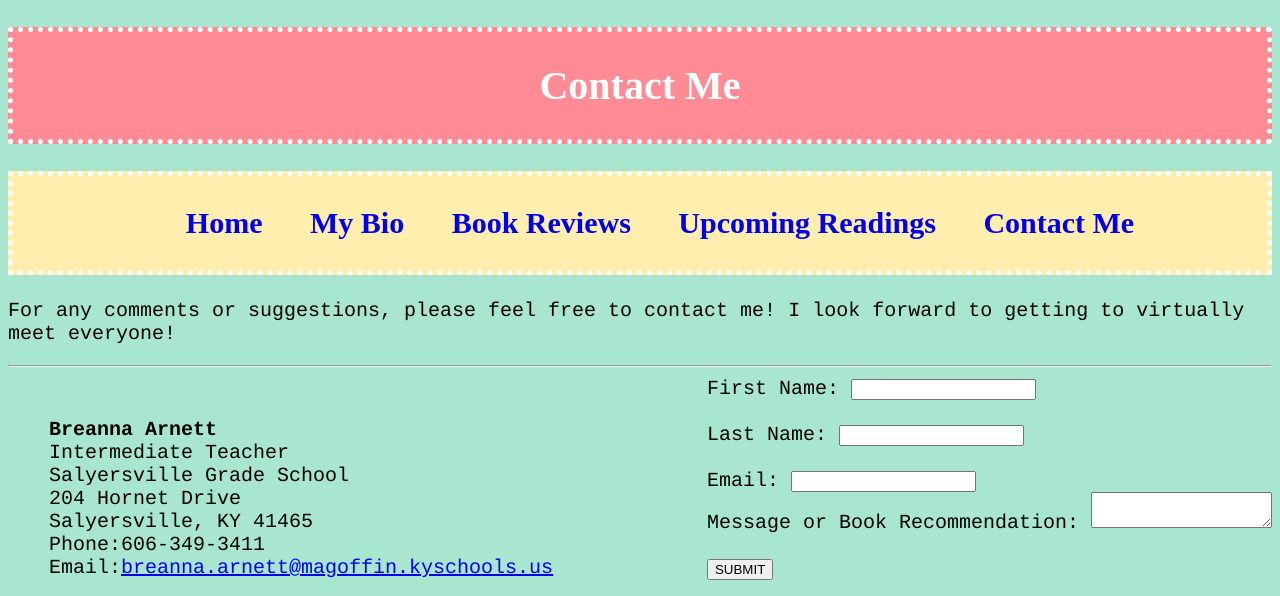
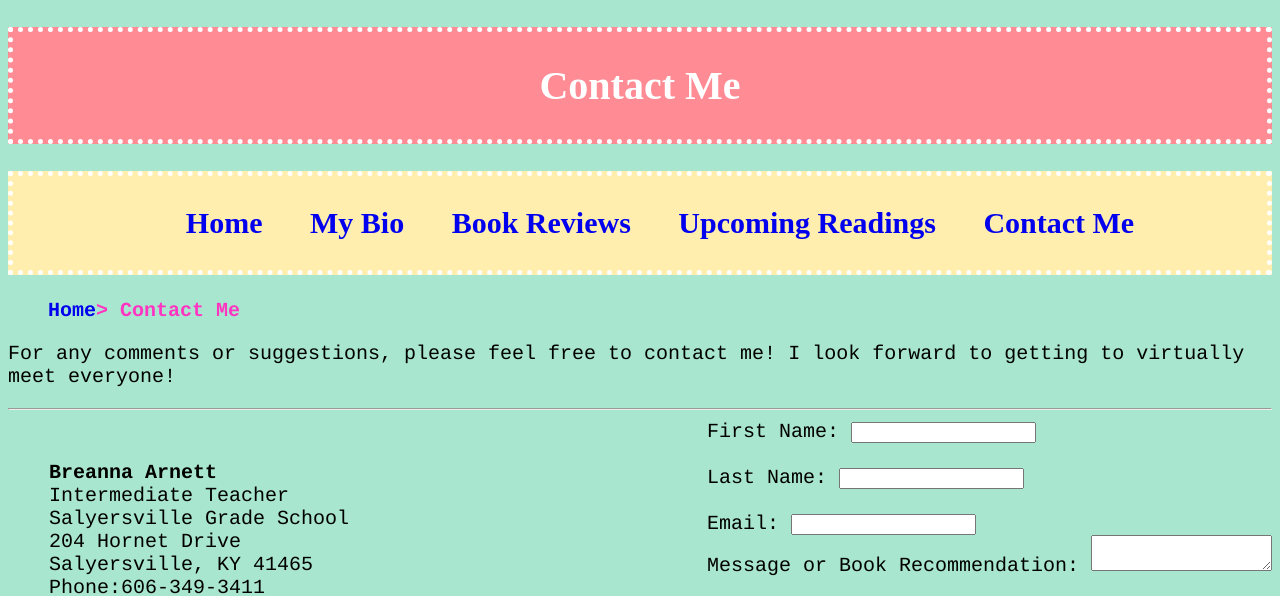
Before and after one commit to bree2182/one-more-page-to-go, a plain HTML site: page contactme.html in a window 1280 px wide. Shown: the top 596 px of the page. Drawn offline with Linux system fonts and the light colour scheme.

Commit message:
Update contactme.html

```diff
--- a/contactme.html
+++ b/contactme.html
@@ -20,6 +20,11 @@
 
 			</nav>
 			</h2>
+
+			<ul class="breadcrumbnav">
+			<li><a href="index.html">Home</a></li>
+			<li>Contact Me</li>
+			</ul>
 				<p>
 					For any comments or suggestions, please feel free to contact me! I look forward to getting to virtually meet everyone!
 				</P>
```
